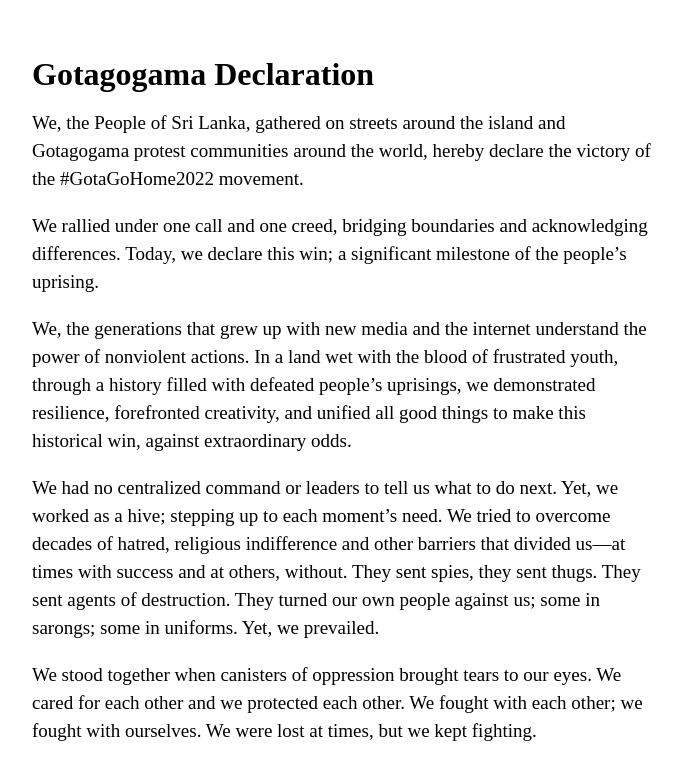
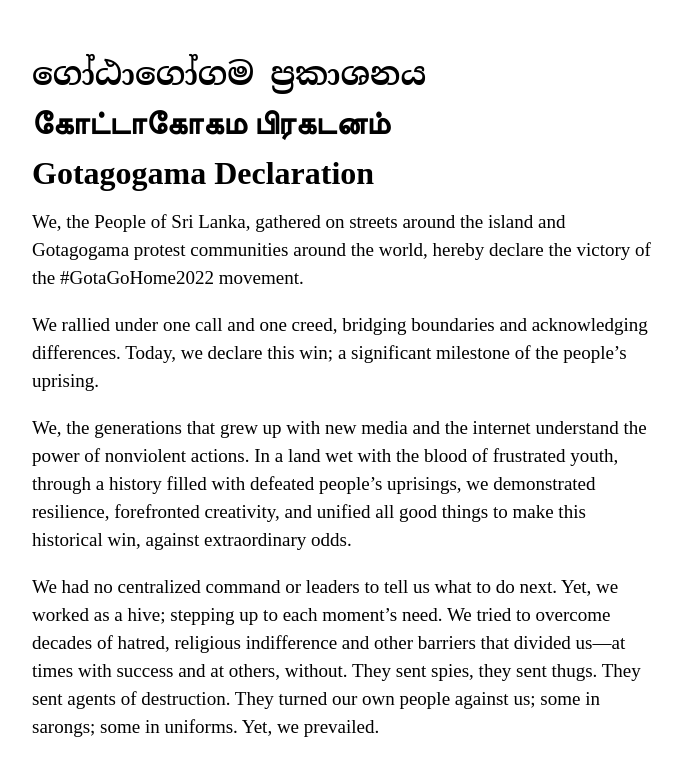
Before and after one commit to gotagogama/gotagogama.github.io, a plain HTML site: page index.html in a window 1280 px wide. Shown: the top 757 px of the page, without its empty margins (298-980 px from the left). Drawn offline with Linux system fonts and the light colour scheme; a web font is replaced by a local one.

Commit message:
Update index.html

```diff
--- a/index.html
+++ b/index.html
@@ -74,7 +74,10 @@
 
     <div>
       <div class="heading">
+        <h1 class="si">ගෝඨාගෝගම ප්‍රකාශනය</h1>
+        <h1 class="tm">கோட்டாகோகம பிரகடனம்</h1>
         <h1 class="en">Gotagogama Declaration</h1>
+
       </div>
 
       <div class="declaration en">
```
